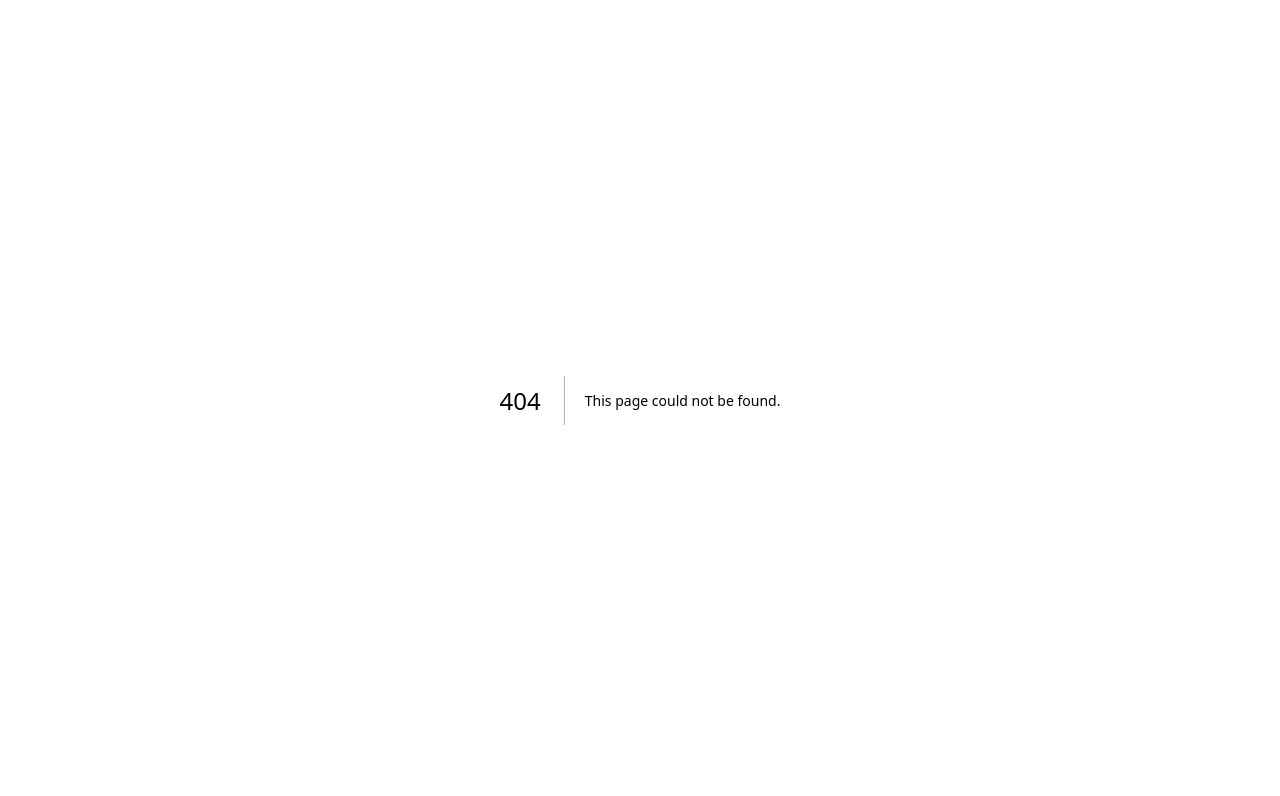
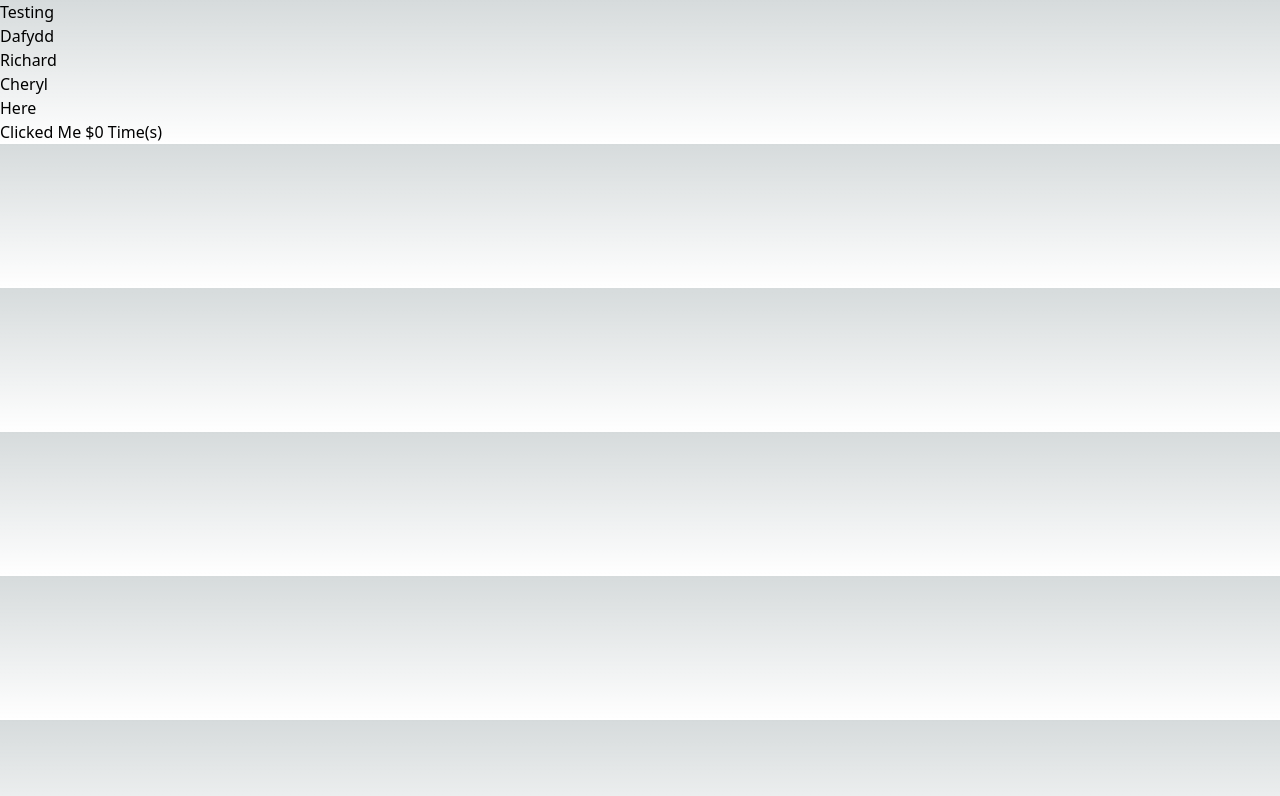
Before and after one commit to dafywinf/next-js-training, a Next.js app: page /like in a window 1280 px wide. Before the commit this address had no page. Shown: the top 796 px of the page. Built offline with nearby package versions, Linux system fonts and the light colour scheme.

Commit message:
Added like with component and count button

```diff
--- /dev/null
+++ b/pages/like.tsx
@@ -0,0 +1,32 @@
+import { useState } from "react"
+
+
+function Header(params: { title: string }) {
+    return (<h1>{params.title ? params.title : 'Undefined'}</h1>)
+}
+
+export default function Like() {
+    const names = ['Dafydd', 'Richard', 'Cheryl'];
+    const [likes, setLikes] = useState(0);
+
+    //Note: Bad practice as likes remains at component refresh time
+    //Need to review
+    function handleClick() {
+        setLikes(likes + 1);
+    }
+
+    return (
+        <div>
+            <Header title="Testing" />
+            <ul>
+                {names.map((name) => {
+                    return <li key={name}>{name}</li>
+                })}
+                <li>Here</li>
+            </ul>
+            <button onClick={handleClick}>Clicked Me ${likes} Time(s)</button>
+        </div>
+    );
+
+
+}
```
